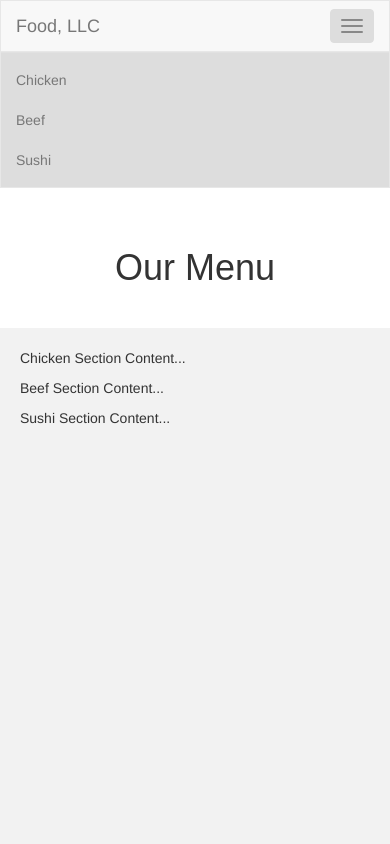
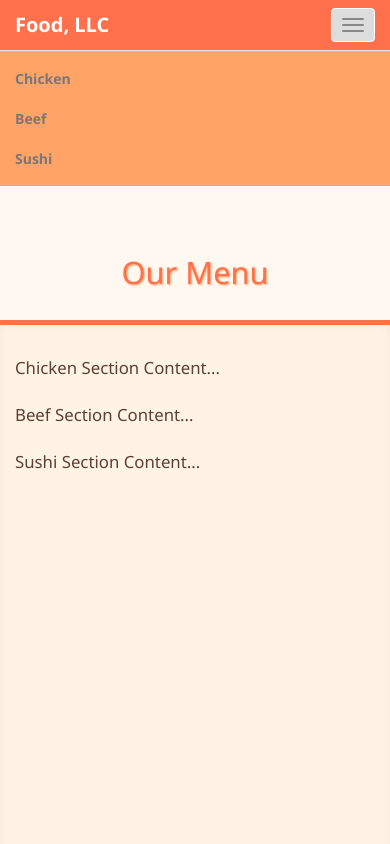
Before and after one commit to glendanarte4-eng/module3-solution, a plain HTML site: page index.html in a window 390 px wide. Both pictures are taken after a click on the button 352 px from the left and 26 px from the top of the page. Shown: the top 844 px of the page. Drawn offline with nearby package versions, Linux system fonts and the light colour scheme; files that its build step writes are made by us from their sources.

Commit message:
Update style.css

```diff
--- a/style.css
+++ b/style.css
@@ -1,17 +1,115 @@
-/* Make the tall section tall enough to scroll */
-.tall-section {
-  height: 1000px; /* adjust as needed */
-  background-color: #f2f2f2; /* light gray background */
-  padding: 20px;
+/* =========================
+   General Styles
+   ========================= */
+body {
+  font-family: 'Segoe UI', Tahoma, Geneva, Verdana, sans-serif;
+  line-height: 1.6;
+  background-color: #fff8f0; /* soft cream background */
+  color: #333;
+  margin: 0;
+  padding: 0;
 }
 
-/* Mobile dropdown background color */
-.navbar-collapse {
-  background-color: #ddd; /* distinguish from main content */
+/* =========================
+   Navbar Styles
+   ========================= */
+.navbar {
+  border: none;
+  border-radius: 0;
+  background-color: #ff704d; /* warm orange */
 }
 
-/* Optional: Style the page heading */
+.navbar .navbar-brand {
+  color: #fff !important;
+  font-weight: bold;
+  font-size: 24px;
+}
+
+.navbar .navbar-toggle {
+  border-color: #fff;
+}
+
+.navbar .icon-bar {
+  background-color: #fff;
+}
+
+.navbar-collapse {
+  background-color: #ffa366; /* lighter orange for mobile menu */
+}
+
+.navbar-nav > li > a {
+  color: #fff;
+}
+
+.navbar-nav > li > a:hover {
+  background-color: #ffb380; /* hover effect */
+  color: #fff !important;
+}
+
+/* =========================
+   Page Heading
+   ========================= */
 h1 {
-  margin: 40px 0;
-  font-family: Arial, sans-serif;
+  margin: 50px 0 30px 0;
+  font-size: 3em;
+  color: #ff704d;
+  text-shadow: 1px 1px 2px #ffa366;
 }
+
+/* =========================
+   Tall Section
+   ========================= */
+.tall-section {
+  height: 1000px; /* makes page scrollable */
+  background-color: #fff3e6; /* soft peach */
+  padding: 40px 20px;
+  border-top: 5px solid #ff704d;
+  border-bottom: 5px solid #ff704d;
+  box-shadow: inset 0 0 10px rgba(0,0,0,0.05);
+}
+
+.tall-section p {
+  font-size: 1.2em;
+  margin-bottom: 20px;
+  color: #5c4033; /* dark brown text */
+}
+
+/* =========================
+   Section Headings
+   ========================= */
+.tall-section h2 {
+  text-align: center;
+  font-size: 2em;
+  margin-bottom: 20px;
+  color: #ff704d;
+}
+
+/* =========================
+   Links
+   ========================= */
+a {
+  text-decoration: none;
+  color: #ff704d;
+  font-weight: bold;
+}
+
+a:hover {
+  color: #ffb380;
+}
+
+/* =========================
+   Responsive tweaks
+   ========================= */
+@media (max-width: 767px) {
+  .navbar .navbar-brand {
+    font-size: 20px;
+  }
+
+  h1 {
+    font-size: 2.2em;
+  }
+
+  .tall-section {
+    padding: 30px 15px;
+  }
+}
```
